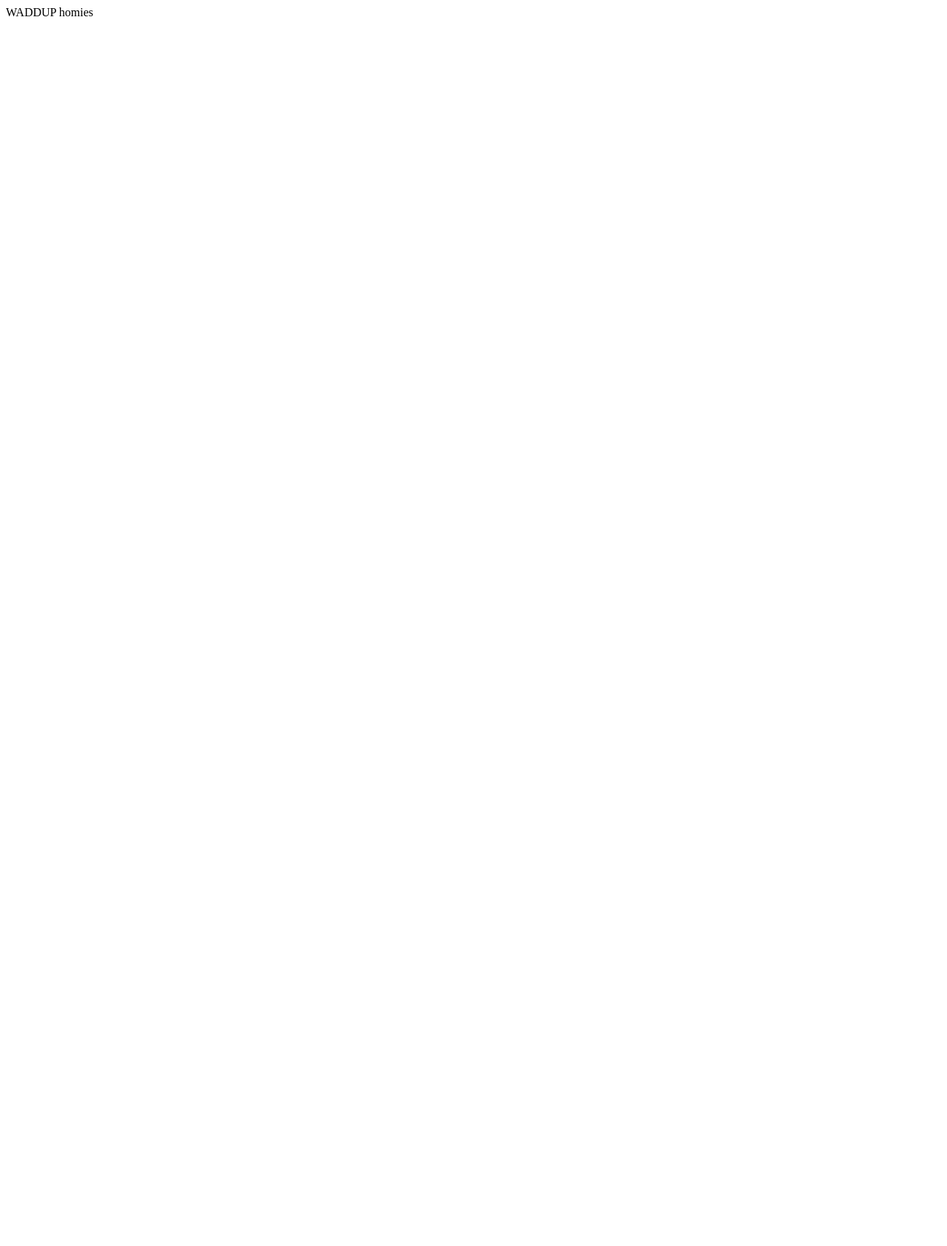
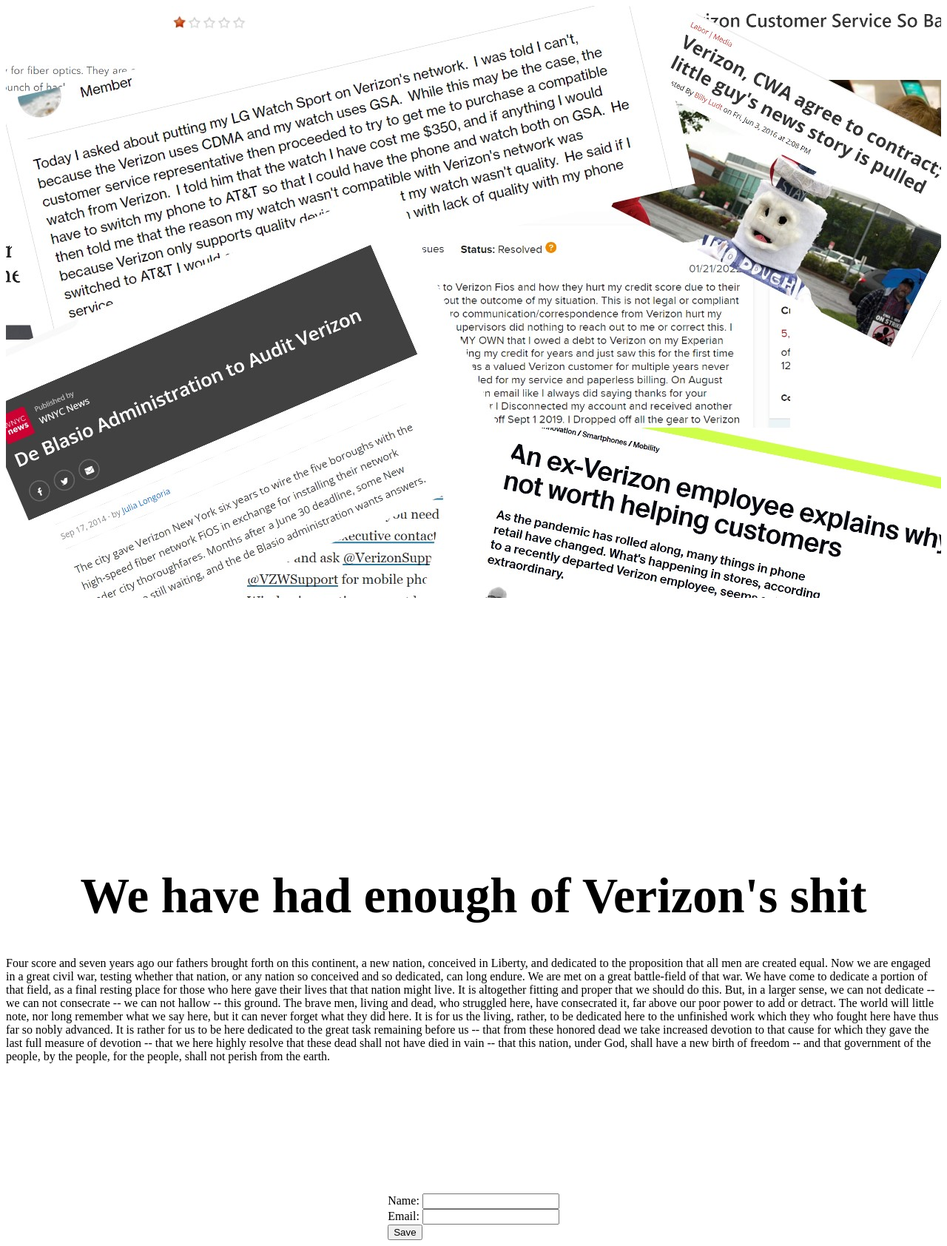
Before and after one commit to snelzing/Screw_Verizon, a Django app: page / in a window 1280 px wide. Before the commit the page is almost empty. Shown: the whole page at 74% size. Before the commit the page ends 22 px from the top, so only its background shows below. Run offline with Django 4.2, Linux system fonts and the light colour scheme.

Commit message:
WIP
Added forms.py to do forms more properly. Also added the thanks page

```diff
--- /dev/null
+++ b/main/forms.py
@@ -0,0 +1,14 @@
+from django import forms
+
+from .models import Post
+
+
+class InputForm(forms.Form):
+    class Meta:
+        model = Post
+        fields = (
+            "screen_name",
+            "email",
+        )
+    name = forms.CharField()
+    email = forms.EmailField()
--- a/main/views.py
+++ b/main/views.py
@@ -1,6 +1,23 @@
 from django.shortcuts import render
 from django.views.generic import TemplateView
+from django.views.generic.edit import FormView
+from main.forms import InputForm
+
+from .models import Post
+
+# The createView is what actually renders the form
 
 
-class HomePageView(TemplateView):
+class HomePageView(FormView):
     template_name = "home.html"
+    form_class = InputForm
+    success_url = '/thanks/'
+
+    def form_valid(self, form):
+        # This method is called when valid form data has been POSTed.
+        # It should return an HttpResponse.
+        return super().form_valid(form)
+
+
+class ThanksPageView(TemplateView):
+    template_name = "thanks.html"
--- a/screw_verizon/urls.py
+++ b/screw_verizon/urls.py
@@ -15,9 +15,10 @@ Including another URLconf
 """
 from django.contrib import admin
 from django.urls import path
-from main.views import HomePageView
+from main.views import HomePageView, ThanksPageView
 
 urlpatterns = [
     path("", HomePageView.as_view(), name="home"),
     path('admin/', admin.site.urls),
+    path('thanks/', ThanksPageView.as_view(), name="thanks")
 ]
--- /dev/null
+++ b/static/styles.css
@@ -0,0 +1,29 @@
+.collage {
+    background-image: url("img/Studio_Project (2).jpeg");
+    height: 100vh;
+    width: 100%;
+    z-index: 1;
+}
+
+h1 {
+    padding-top: 40vh;
+    font-size: 50pt;
+    text-align: center;
+}
+
+.description {
+    padding-bottom: 20vh;
+}
+
+div.form
+{
+    display: block;
+    text-align: center;
+}
+form
+{
+    display: inline-block;
+    margin-left: auto;
+    margin-right: auto;
+    text-align: left;
+}
--- a/templates/home.html
+++ b/templates/home.html
@@ -1,10 +1,38 @@
 <!DOCTYPE html>
+
+{% load static %}
 <html lang="en">
 <head>
     <meta charset="UTF-8">
-    <title>Homepage</title>
+    <meta http-equiv="X-UA-Compatible" content="IE=edge">
+    <meta name="viewport" content="width=device-width, initial-scale=1.0">
+    <title>Fuck Verizon</title>
+    <link rel="stylesheet" type="text/css" href="../static/styles.css">
 </head>
 <body>
-WADDUP homies
+    <section class="collage">
+    </section>
+
+    <div>
+
+        <h1>We have had enough of Verizon's shit</h1>
+
+        <p class="description">
+            Four score and seven years ago our fathers brought forth on this continent, a new nation, conceived in Liberty, and dedicated to the proposition that all men are created equal.
+
+            Now we are engaged in a great civil war, testing whether that nation, or any nation so conceived and so dedicated, can long endure. We are met on a great battle-field of that war. We have come to dedicate a portion of that field, as a final resting place for those who here gave their lives that that nation might live. It is altogether fitting and proper that we should do this.
+
+            But, in a larger sense, we can not dedicate -- we can not consecrate -- we can not hallow -- this ground. The brave men, living and dead, who struggled here, have consecrated it, far above our poor power to add or detract. The world will little note, nor long remember what we say here, but it can never forget what they did here. It is for us the living, rather, to be dedicated here to the unfinished work which they who fought here have thus far so nobly advanced. It is rather for us to be here dedicated to the great task remaining before us -- that from these honored dead we take increased devotion to that cause for which they gave the last full measure of devotion -- that we here highly resolve that these dead shall not have died in vain -- that this nation, under God, shall have a new birth of freedom -- and that government of the people, by the people, for the people, shall not perish from the earth.
+        </p>
+    </div>
+
+    <div class="form">
+
+            <form action="" method="post">
+                {% csrf_token %}
+                {{ form.as_div }}
+                <input type="submit" value="Save">
+            </form>
+    </div>
 </body>
 </html>
```
Also changed, not shown: screw_verizon/settings.py (+9 -1 lines), templates/thanks.html (added, +11 -0 lines), static/img/Studio_Project (2).jpeg (added).
